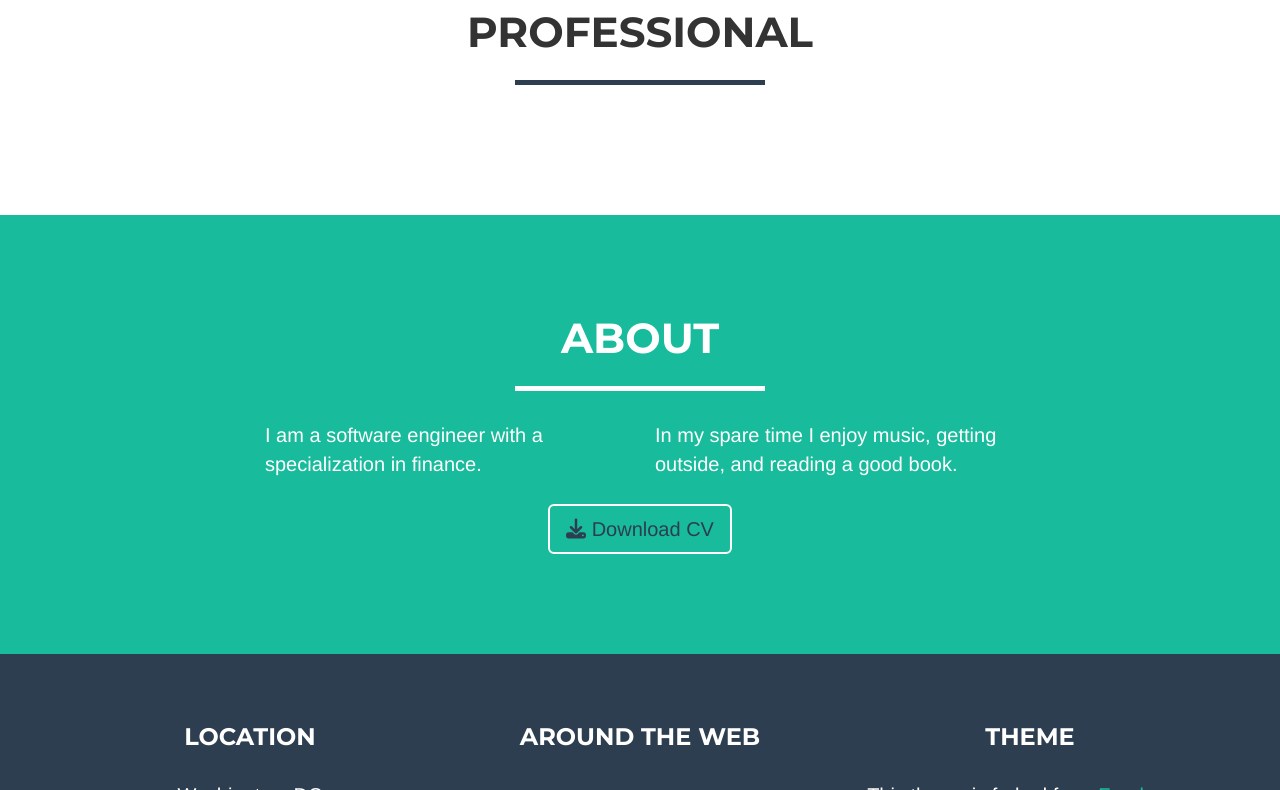
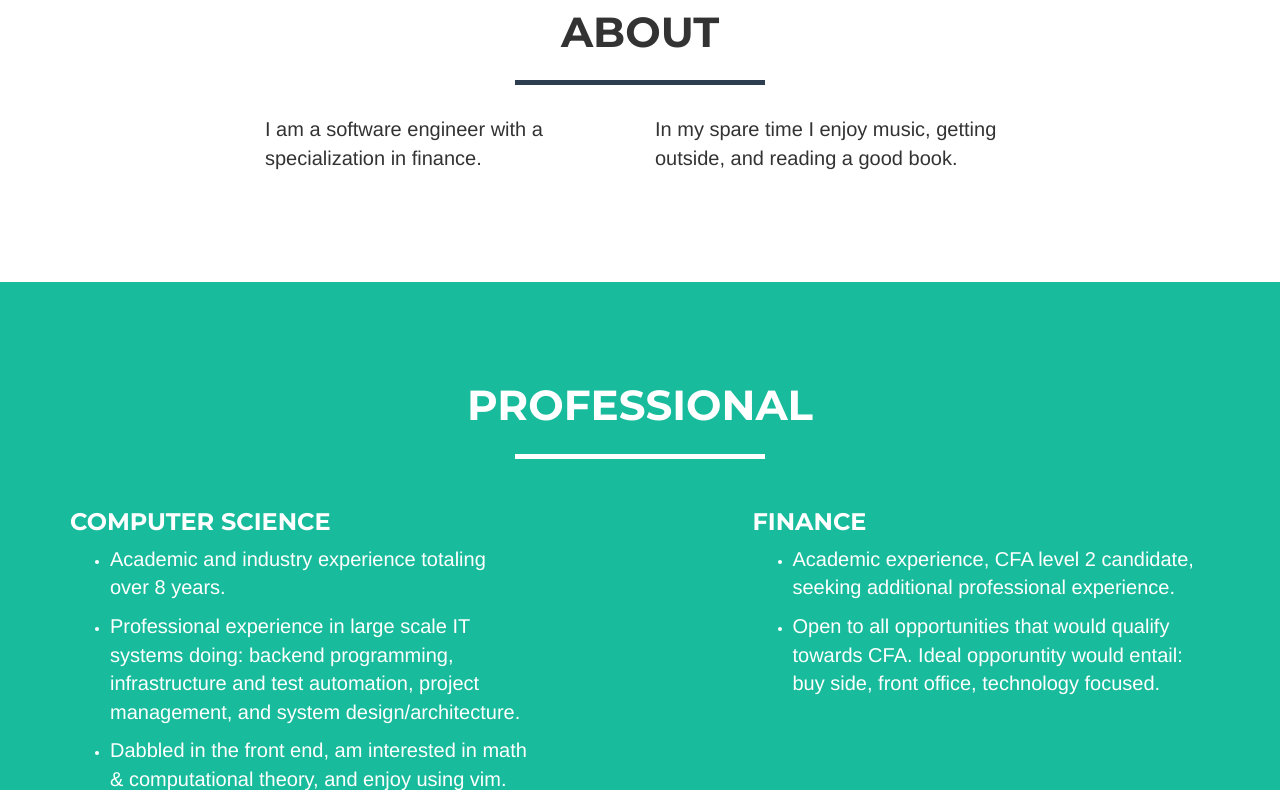
Before and after one commit to el-gee/el-gee.github.io, a plain HTML site: page index.html in a window 1280 px wide. Shown: the part 857-1647 px from the top of the page. Drawn offline with nearby package versions, Linux system fonts and the light colour scheme.

Commit message:
Update content and theme a little

```diff
--- a/index.html
+++ b/index.html
@@ -43,14 +43,14 @@
         <!-- Collect the nav links, forms, and other content for toggling -->
         <div class="collapse navbar-collapse" id="bs-example-navbar-collapse-1">
             <ul class="nav navbar-nav navbar-right">
-                <li class="hidden">
-                    <a href="#page-top"></a>
+                <li class="page-scroll">
+                    <a href="#page-top">Home</a>
+                </li>
+                <li class="page-scroll">
+                    <a href="#about">About</a>
                 </li>
                 <li class="page-scroll">
                     <a href="#portfolio">Professional</a>
-                </li>
-                <li class="page-scroll">
-                    <a href="#about">About</a>
                 </li>
             </ul>
         </div>
@@ -76,28 +76,13 @@
     </div>
 </header>
 
-        <!-- Portfolio Grid Section -->
-<section id="portfolio">
-    <div class="container">
-        <div class="row">
-            <div class="col-lg-12 text-center">
-                <h2>Professional</h2>
-                <hr class="star-primary">
-            </div>
-        </div>
-        <div class="row">
-
-        </div>
-    </div>
-</section>
-
         <!-- About Section -->
-<section class="success" id="about">
+<section class="" id="about">
     <div class="container">
         <div class="row">
             <div class="col-lg-12 text-center">
                 <h2>About</h2>
-                <hr class="star-light">
+                <hr class="star-primary">
             </div>
         </div>
     <div class="row">
@@ -107,10 +92,40 @@
             <div class="col-lg-4">
                 <p>In my spare time I enjoy music, getting outside, and reading a good book.</p>
             </div>
-            <div class="col-lg-8 col-lg-offset-2 text-center">
-                <a href="//resume.com" class="btn btn-lg btn-outline">
-                    <i class="fa fa-download"></i> Download CV
-                </a>
+
+        </div>
+    </div>
+</section>
+
+        <!-- Portfolio Grid Section -->
+<section class="success" id="portfolio">
+    <div class="container">
+        <div class="row">
+            <div class="col-lg-12 text-center">
+                <h2>Professional</h2>
+                <hr class="star-light">
+            </div>
+        </div>
+        <div class="row">
+            <div class="col-sm-5 details-item">
+                <h3>Computer Science</h3>
+                <ul>
+                  <li><p>Academic and industry experience totaling over 8 years.</p></li>
+                  <li><p>Professional experience in large scale IT systems doing: backend programming, infrastructure and test automation, project management, and system design/architecture.</p></li>
+                  <li><p>Dabbled in the front end, am interested in math & computational theory, and enjoy using vim.</p></li>
+                </ul>
+            </div>
+
+            <div class="col-sm-2 details-item">
+
+            </div>
+
+            <div class="col-sm-5 details-item">
+                <h3>Finance</h3>
+                <ul>
+                  <li><p>Academic experience, CFA level 2 candidate, seeking additional professional experience.</p></li>
+                  <li><p>Open to all opportunities that would qualify towards CFA. Ideal opporuntity would entail: buy side, front office, technology focused.</p></li>
+                </ul>
             </div>
         </div>
     </div>
```
